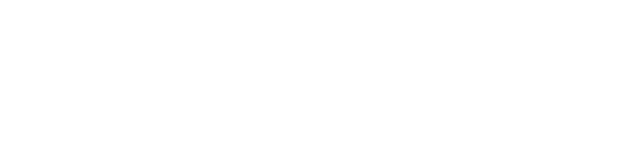
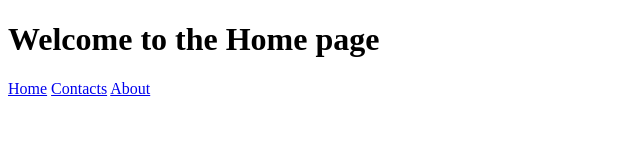
Before and after one commit to curt953/70-480, a website: page Exam Preparation/docs/home.html in a window 1280 px wide. Shown: the whole page, without its empty margins (0-640 px from the left). Drawn offline with Linux system fonts and the light colour scheme.

Commit message:
Commit on 13.12.2018. Added headers and navigation to all of the html files.

```diff
--- a/Exam Preparation/docs/home.html
+++ b/Exam Preparation/docs/home.html
@@ -3,8 +3,22 @@
 <head>
     <meta charset="UTF-8">
     <title>Home</title>
+    <script src="one.js"></script>
+    <link rel="stylesheet" href="one.scss">
 </head>
 <body>
 
+<header>
+
+    <h1>Welcome to the Home page</h1>
+
+    <nav>
+        <a href="./docs/home.html">Home</a>
+        <a href="./docs/contacts.html">Contacts</a>
+        <a href="./docs/about.html">About</a>
+    </nav>
+
+</header>
+
 </body>
 </html>
--- a/Exam Preparation/one.js
+++ b/Exam Preparation/one.js
@@ -13,4 +13,7 @@ async function asFunc() {
     }, 7000);
 }
 
+let contactList = $('#contact-list');
+console.log(contactList);
+
 asFunc();
```
Also changed, not shown: Exam Preparation/docs/about.html (+14 -0 lines), Exam Preparation/docs/contacts.html (+10 -0 lines).
